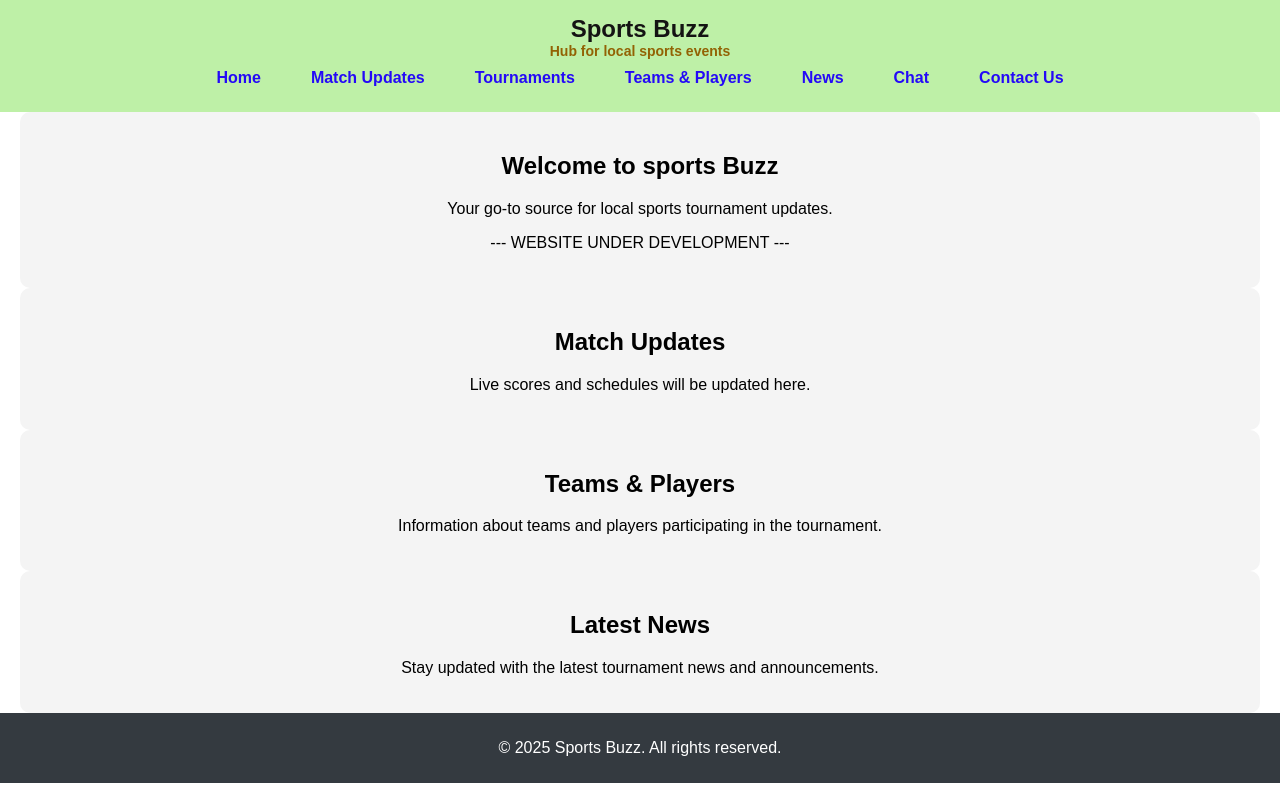
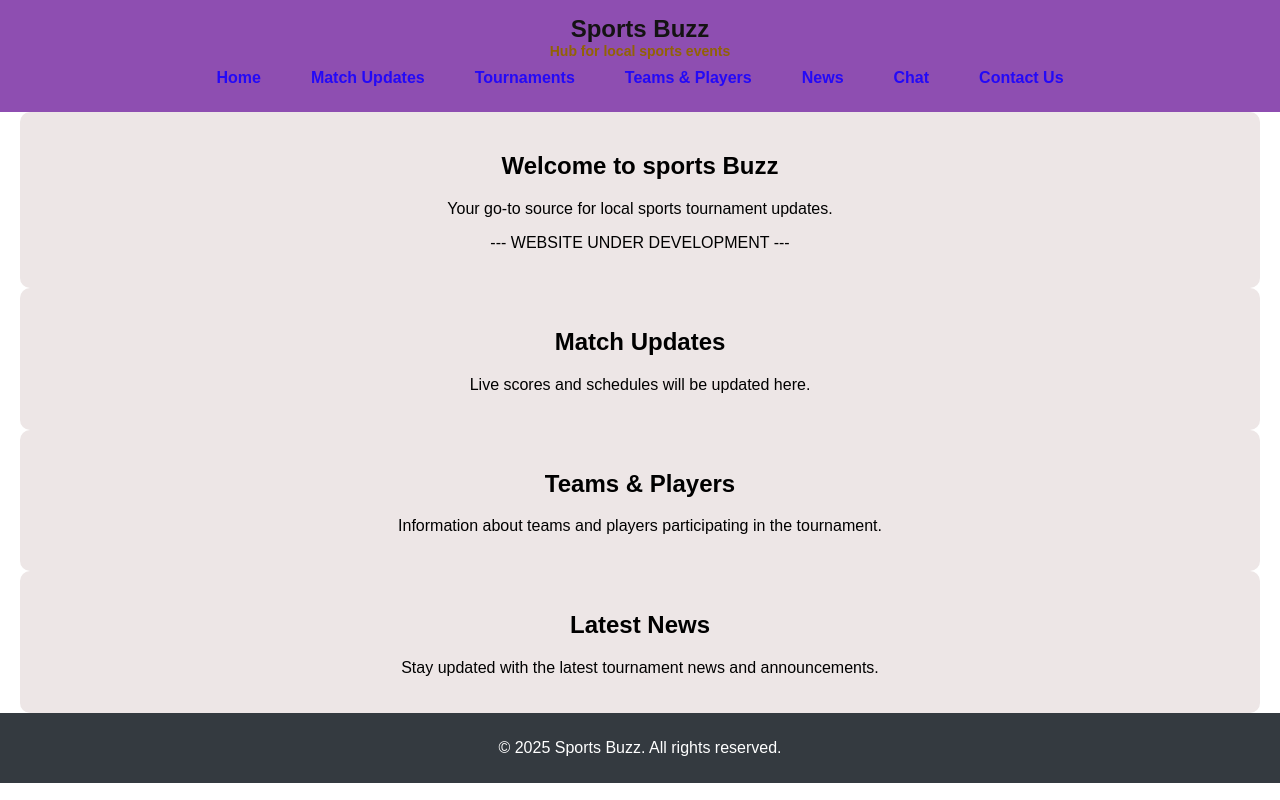
Before and after one commit to AamirSohail07000/Tennis_Cricket_Buzz, a plain HTML site: page index.html in a window 1280 px wide. Drawn offline with Linux system fonts and the light colour scheme.

Commit message:
Updated css

```diff
--- a/styles.css
+++ b/styles.css
@@ -7,7 +7,7 @@ body {
 }
 
 header {
-  background-color: #bef0a7;
+  background-color: #8e4eb1;
   color: rgb(20, 19, 19);
   padding: 15px 0;
 }
@@ -54,7 +54,7 @@ section {
   padding: 20px;
   max-width: 1200px;
   margin: 0 auto;
-  background: #f4f4f4;
+  background: #ede6e6;
   border-radius: 10px;
 }
 
```
